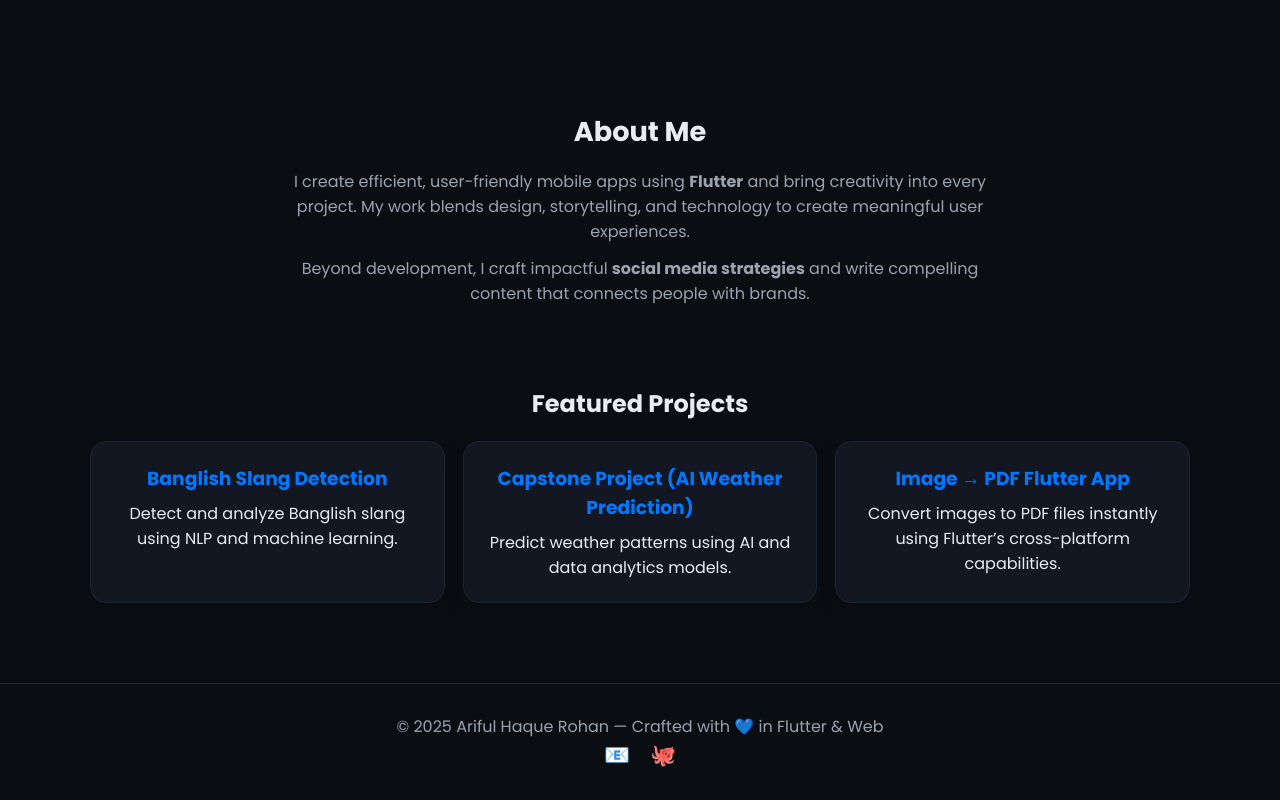
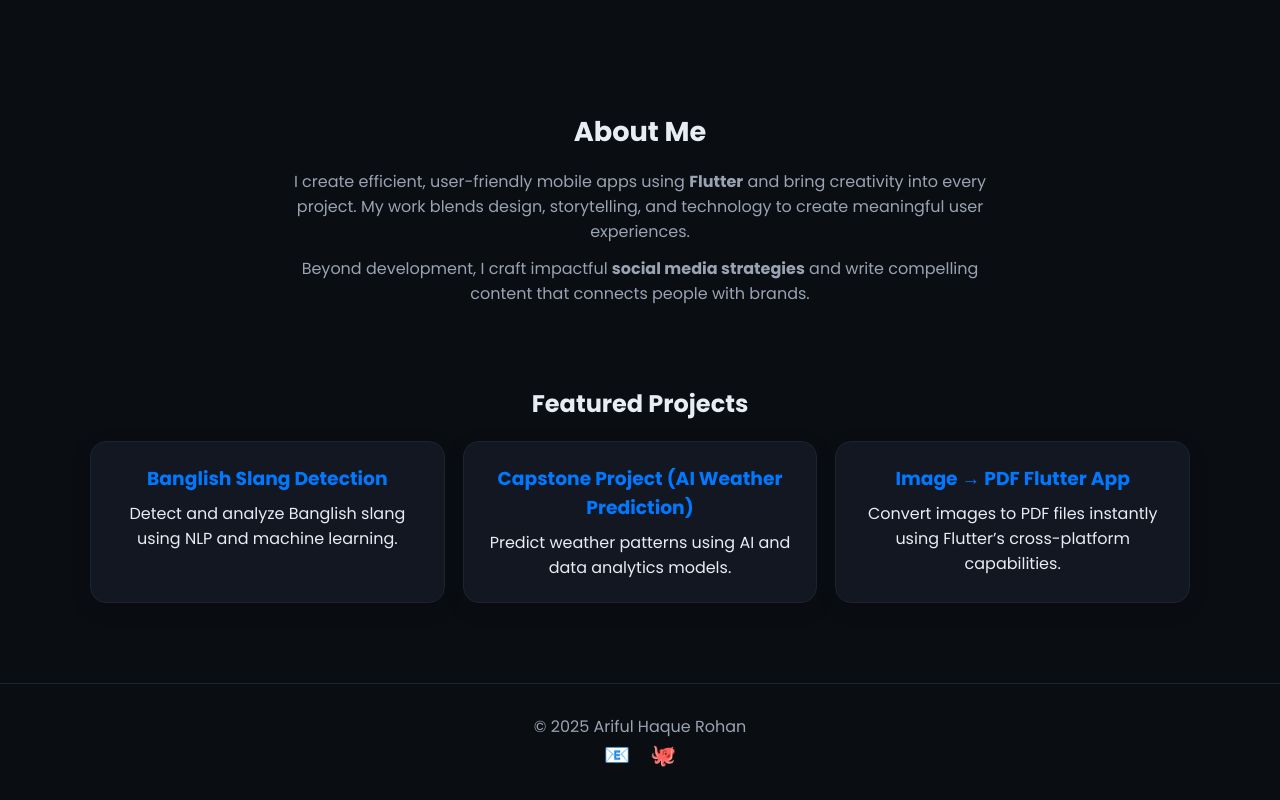
Before and after one commit to xooxryz/ssssssssss, a plain HTML site: page index.html in a window 1280 px wide. Shown: the part 749-1549 px from the top of the page. Drawn offline with Linux system fonts and the light colour scheme.

Commit message:
Add files via upload

```diff
--- a/index.html
+++ b/index.html
@@ -60,7 +60,7 @@
 
 <footer class="footer">
   <div class="container">
-    <p>© <span id="year"></span> Ariful Haque Rohan — Crafted with 💙 in Flutter & Web</p>
+    <p>© <span id="year"></span> Ariful Haque Rohan </p>
     <div class="socials">
       <a href="mailto:arifulhaquerohan@gmail.com" title="Email">📧</a>
       <a href="https://github.com/arifulhaquerohan" target="_blank" title="GitHub">🐙</a>
```
